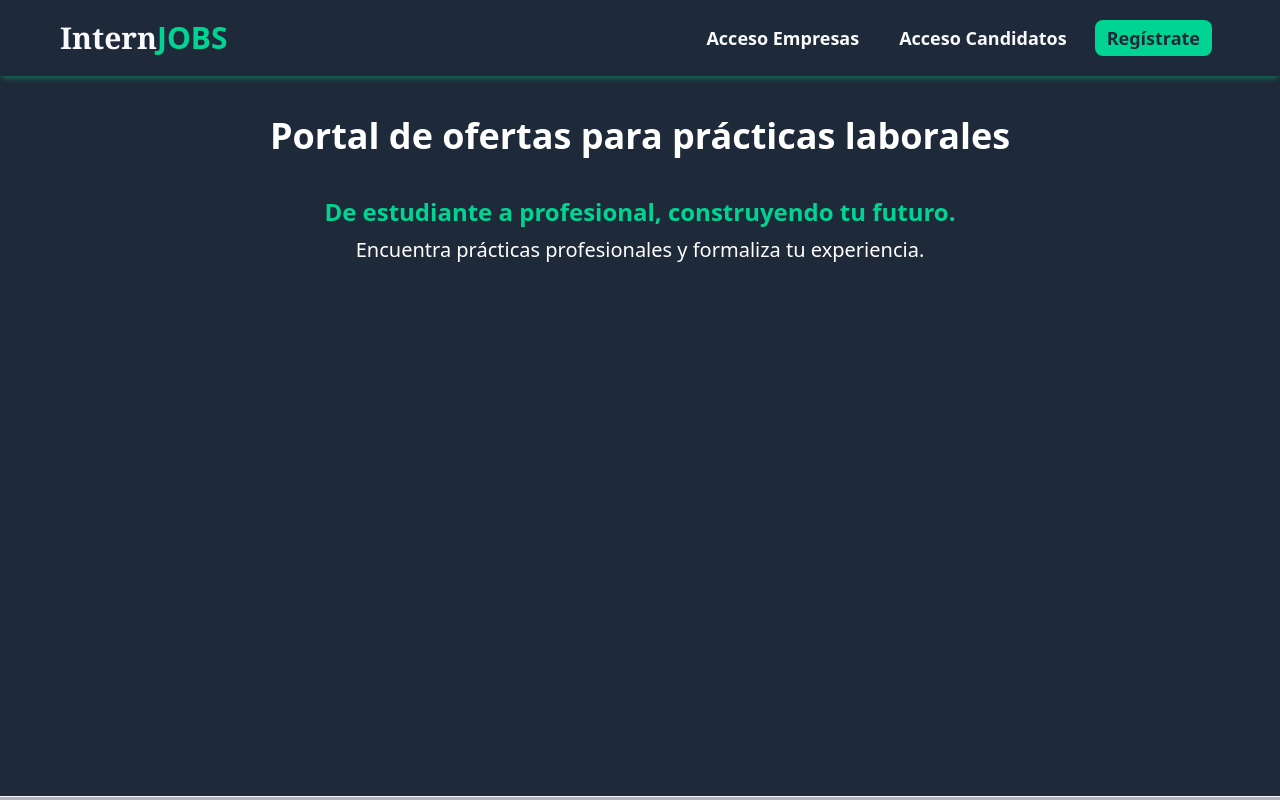
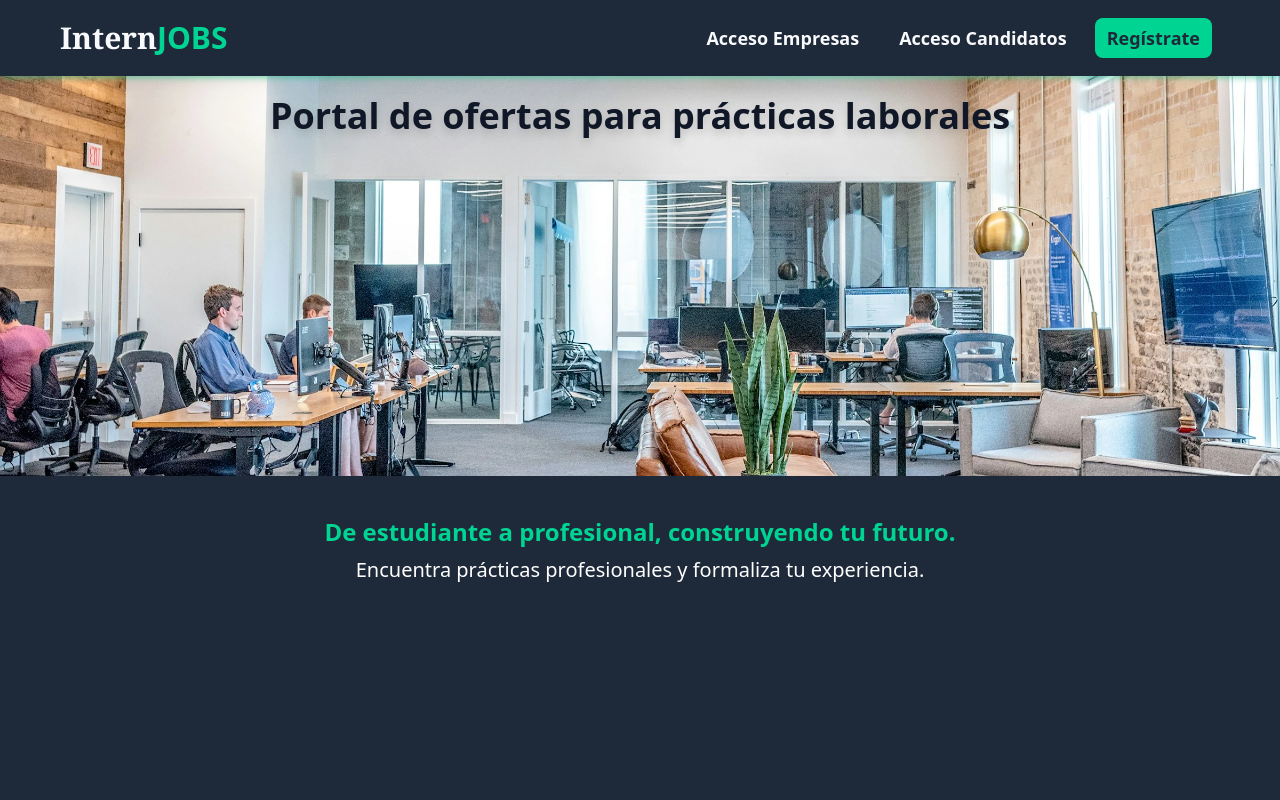
Before and after one commit to oserranom/InternJobs, a Vue app in the folder Frontend/: page / in a window 1280 px wide. Shown: the top 800 px of the page. Built offline with nearby package versions, Linux system fonts and the light colour scheme.

Commit message:
Se añade imagen header y se ajusta footer y navbar en tamaño pequeño

```diff
--- a/Frontend/src/components/Footer.vue
+++ b/Frontend/src/components/Footer.vue
@@ -3,7 +3,7 @@
 </script>
 
 <template>
-    <footer class="h-40 bg-gradient-to-t from-gray-100 to-gray-300/80 flex justify-around items-center border-t border-white/20">
+    <footer class="bg-gradient-to-t from-gray-100 to-gray-300/80 md:flex justify-around items-center border-t border-white/20">
         <div class="text-gray-800 py-10 px-20 text-lg">
             <h3 class="text-center">
                 <a
--- a/Frontend/src/components/Navbar.vue
+++ b/Frontend/src/components/Navbar.vue
@@ -6,7 +6,7 @@ import { RouterLink } from 'vue-router';
 
 <template>
     <nav class="bg-gray-800 sticky top-0 z-10 shadow-[0_4px_6px_-2px_rgba(16,185,129,0.5)]">
-        <div class="md:flex justify-between px-15 py-5 items-center">
+        <div class="text-center md:flex justify-between px-15 py-5 items-center">
 
             <RouterLink
                 class="text-3xl font-serif font-bold text-gray-50 hover:text-emerald-400 transition duration-300 ease-in-out"
@@ -16,32 +16,35 @@ import { RouterLink } from 'vue-router';
             </RouterLink>
 
 
-            <div class="md:flex justify-between">
-
-
+            <div class="text-center md:flex justify-between items-center">
+               <div class="my-1">
                     <RouterLink
                         class="text-gray-50 text-lg hover:text-gray-800 mx-2 hover:bg-gray-50 transition duration-300 ease-in-out
-                            py-1 px-3 rounded-lg font-semibold"
+                            py-2 px-3 rounded-lg font-semibold"
                     >
                         Acceso Empresas
                     </RouterLink>
+               </div>
 
+                <div class="my-1">
                     <RouterLink
                         class="text-gray-50 text-lg hover:text-gray-800 mx-2 hover:bg-gray-50 transition duration-300 ease-in-out
-                            py-1 px-3 rounded-lg font-semibold"
+                            py-2 px-3 rounded-lg font-semibold"
                     >
                         Acceso Candidatos
                     </RouterLink>
+                </div>
 
+                <div class="my-1">
                     <RouterLink
-                    class="text-lg font-bold text-gray-800 bg-emerald-400 mx-2 rounded-lg py-1 px-3
+                        class="text-lg font-bold text-gray-800 bg-emerald-400 mx-2 rounded-lg py-2 px-3
                         hover:shadow-[0_8px_25px_rgba(16,185,129,0.5)] hover:bg-emerald-300 transition duration-300 ease-in-out"
                     >
                         Regístrate
                     </RouterLink>
+                </div>
 
             </div>
-
 
         </div>
     </nav>
--- a/Frontend/src/router/index.js
+++ b/Frontend/src/router/index.js
@@ -9,14 +9,6 @@ const router = createRouter({
       name: 'home',
       component: HomeView,
     },
-    {
-      path: '/about',
-      name: 'about',
-      // route level code-splitting
-      // this generates a separate chunk (About.[hash].js) for this route
-      // which is lazy-loaded when the route is visited.
-      //component: () => import('../views/AboutView.vue'),
-    },
   ],
 })
 
--- a/Frontend/src/views/HomeView.vue
+++ b/Frontend/src/views/HomeView.vue
@@ -1,11 +1,26 @@
-<script setup>
-
-</script>
+<script setup></script>
 
 <template>
-  <main class="w-2/3 mx-auto h-170">
-    <h1 class="text-4xl font-semibold text-white text-center mt-10">Portal de ofertas para prácticas laborales</h1>
-    <h2 class="text-emerald-400 text-center font-semibold text-2xl mt-10">De estudiante a profesional, construyendo tu futuro.</h2>
-    <p class="text-center font-light text-xl mt-2">Encuentra prácticas profesionales y formaliza tu experiencia.</p>
+  <div
+    class="relative w-full h-[250px] md:h-[400px] bg-[url('/img/office.webp')] bg-cover bg-center md:bg-[center_bottom_40%]
+          bg-no-repeat flex items-center justify-center"
+  >
+    <h1 class="absolute top-5 text-4xl font-semibold text-gray-900 text-center drop-shadow-lg">
+      Portal de ofertas para prácticas laborales
+    </h1>
+
+    <div class="absolute w-2/3 text-center bg-gray-800/20">
+
+    </div>
+
+  </div>
+
+  <main class="w-2/3 mx-auto h-170 mt-10">
+    <h2 class="text-emerald-400 text-center font-semibold text-2xl">
+      De estudiante a profesional, construyendo tu futuro.
+    </h2>
+    <p class="text-center font-light text-xl mt-2">
+      Encuentra prácticas profesionales y formaliza tu experiencia.
+    </p>
   </main>
 </template>
```
Lines whose indentation alone changed are shown as unchanged.
